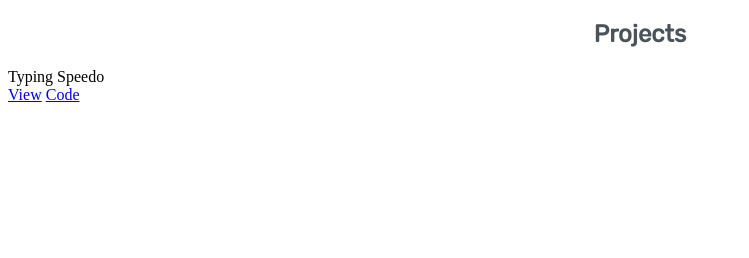
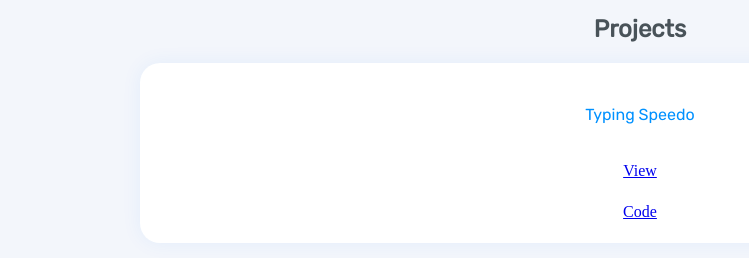
Before and after one commit to AvinashProgrammer/avinashprogrammer.github.io, a plain HTML site: page index.html in a window 1280 px wide. Shown: the whole page, without its empty margins (0-749 px from the left). Drawn offline with Linux system fonts and the light colour scheme.

Commit message:
Update main.css

```diff
--- a/main.css
+++ b/main.css
@@ -6,13 +6,70 @@
     --secondary-font: "Poppins", sans-serif;
 
     --primary-color: #495359;
+
+    --primary-btn: #0091ff;
+    --secondary-btn: #ff00a0;
 }
 
+* {
+    margin: 0;
+    padding: 0;
+    box-sizing: border-box;
+    -webkit-tap-highlight-color: transparent;
+}
+body {
+    background: #f3f6fb;
+}
 .container {
     position: relative;
+    padding: 15px;
 }
 .heading {
     color: var(--primary-color);
     font-family: var(--primary-font);
     text-align: center;
 }
+
+.card {
+    display: grid;
+    place-items: center;
+    position: relative;
+    width: 80%;
+    min-height: 180px;
+    background: #fff;
+    border-radius: 20px;
+    margin: 20px auto;
+    padding: 10px;
+    box-shadow: 0 0 20px rgb(0, 112, 255, 0.07);
+}
+.project-name {
+    position: relative;
+    text-align: center;
+    margin-top: 20px;
+    margin-bottom: 15px;
+    font-family: var(--primary-font);
+    color: #0091ff;
+}
+.button {
+    text-decoration: none;
+    display: grid;
+    color: #fff;
+    background: #ff00a0;
+    width: 100px;
+    height: 35px;
+    margin: 10px auto;
+    place-items: center;
+    border-radius: 4px;
+    transition: 0.5s;
+    font-family: var(--primary-font);
+}
+.button:hover {
+    transform: scale(0.9);
+}
+
+.primary-btn {
+    background: var(--primary-btn);
+}
+.secondary-btn {
+    background: var(--secondary-btn);
+}
```
